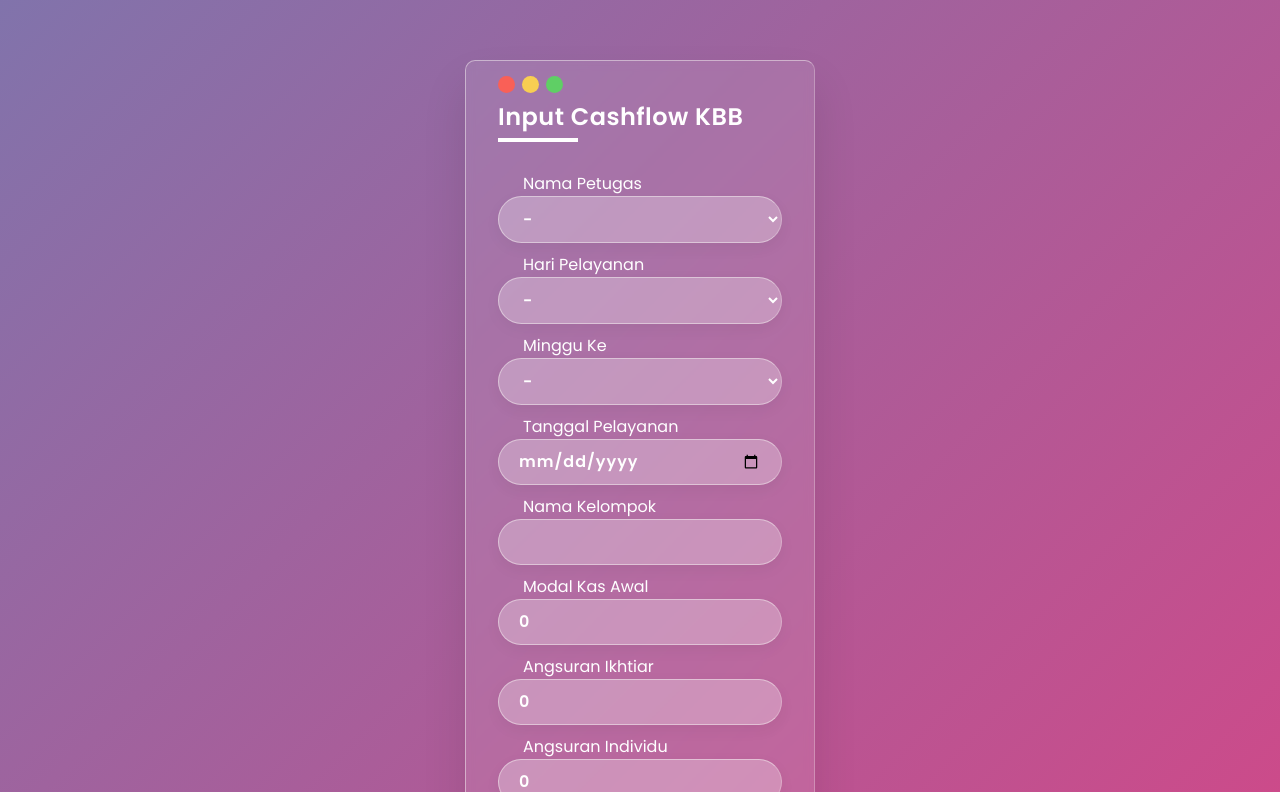
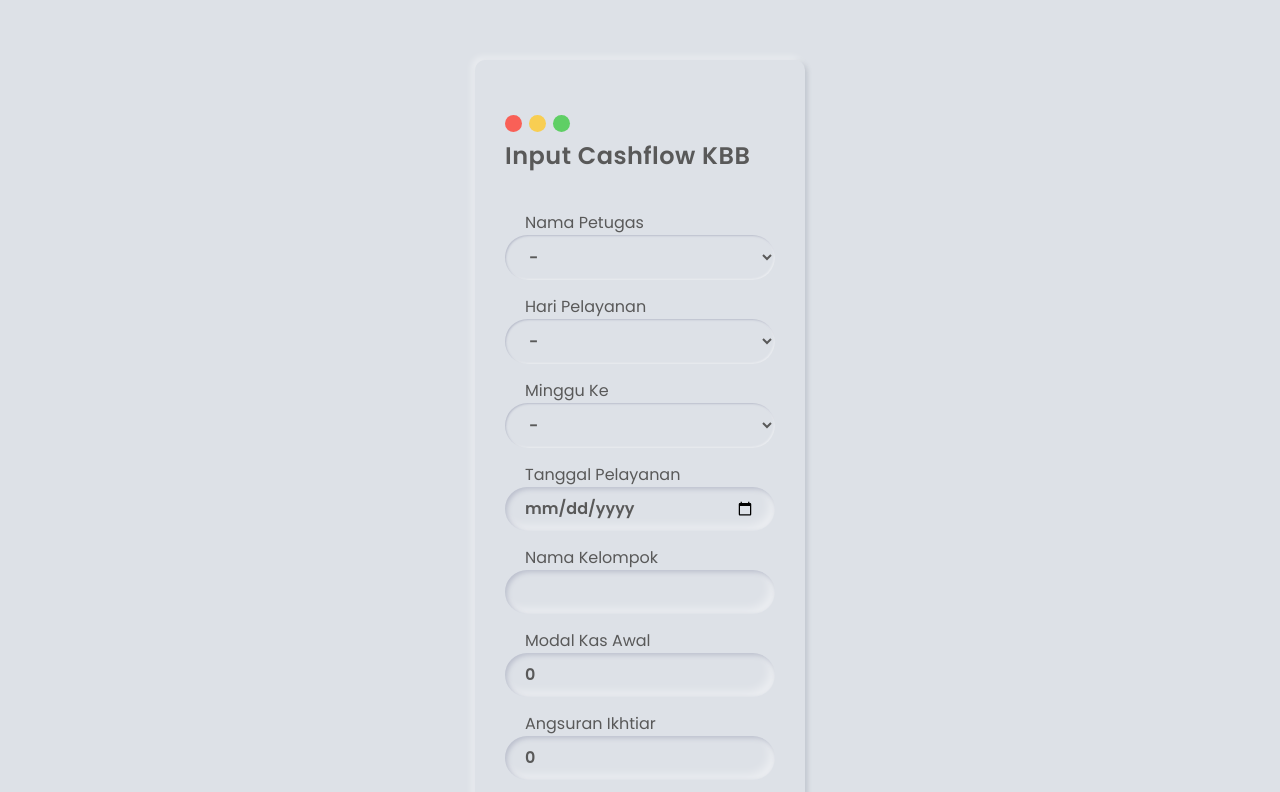
Before and after one commit to aripbudiman/UI.github.io, a plain HTML site: page index.html in a window 1280 px wide. Shown: the top 792 px of the page. Drawn offline with nearby package versions, Linux system fonts and the light colour scheme.

Commit message:
style update

```diff
--- a/style.css
+++ b/style.css
@@ -1,13 +1,16 @@
 @import url("https://fonts.googleapis.com/css?family=poppins:200,300,400,500,600,700,800,900&display=swap");
+
 * {
     margin: 0;
     padding: 0;
     box-sizing: border-box;
     font-family: "Poppins", sans-serif;
 }
+
 html {
     scroll-behavior: smooth;
 }
+
 /* body {
   overflow: hidden;
 } */
@@ -17,135 +20,104 @@ section {
     justify-content: center;
     align-items: center;
     min-height: 100vh;
-  background: linear-gradient(-45deg, #ee7752, #e73c7e, #23a6d5, #23d5ab);
-  background-size: 400% 400%;
-  animation: gradient 10s ease infinite;
+    /* background: linear-gradient(-45deg, #ee7752, #e73c7e, #23a6d5, #23d5ab); */
+    background: #dde1e7;
 }
-
-@keyframes gradient {
-  0% {
-    background-position: 0% 50%;
-  }
-  50% {
-    background-position: 100% 50%;
-  }
-  100% {
-    background-position: 0% 50%;
-  }
-}
-
-/*
-section .color {
-  position: absolute;
-  filter: blur(150px);
-}
-section .color:nth-child(1) {
-  top: -350px;
-  width: 600px;
-  height: 600px;
-  background: #ff359b;
-}
-section .color:nth-child(2) {
-  bottom: -150px;
-  left: 100px;
-  width: 500px;
-  height: 500px;
-  background: #00cec9;
-  /* background: #fffd87; */
-/* }
-section .color:nth-child(3) {
-  bottom: 50px;
-  right: 100px;
-  width: 300px;
-  height: 300px;
-  background: #00d2ff;
-}
-*/
 
 .box {
     position: relative;
 }
+
 .container {
     margin-top: 40px;
     margin-bottom: 50px;
     position: relative;
-  width: 350px;
     min-height: 400px;
     background: rgba(255, 255, 255, 0.1);
     border-radius: 10px;
     display: flex;
-  justify-content: center;
-  align-items: center;
-  backdrop-filter: blur(5px);
-  box-shadow: 0 25px 45px rgba(0, 0, 0, 0.1);
-  border: 1px solid rgba(245, 241, 241, 0.5);
-  border-right: 1px solid rgba(245, 241, 241, 0.3);
-  border-bottom: 1px solid rgba(245, 241, 241, 0.5);
+    width: 330px;
+    padding: 40px 10px;
+    background: #dde1e7;
+    border-radius: 10px;
+    box-shadow: -3px -3px 7px #ffffff73,
+        2px 2px 5px rgba(94, 104, 121, 0.288);
 }
+
 .form {
     position: relative;
     width: 100%;
     height: 100%;
     padding: 15px 20px 40px 20px;
 }
+
 .form h2 {
     position: relative;
-  color: #fff;
+    color: #595959;
     font-size: 24px;
     font-weight: 600;
     letter-spacing: 0.5px;
     margin-bottom: 40px;
 }
-.form h2::before {
-  content: "";
-  position: absolute;
-  left: 0;
-  bottom: -10px;
-  width: 80px;
-  height: 4px;
-  background: #fff;
-}
+
+
 .form .inputBox,
 .form .inputBox1 {
     width: 100%;
-  margin-top: 10px;
+    margin-top: 15px;
 }
+
 .form .inputBox input,
 .form .inputBox1 input,
 .form .inputBox select {
     width: 100%;
-  background: rgba(255, 255, 255, 0.274);
     border: none;
     outline: none;
     padding: 10px 20px;
     border-radius: 35px;
-  border: 1px solid rgba(245, 241, 241, 0.5);
-  border-right: 1px solid rgba(245, 241, 241, 0.3);
-  border-bottom: 1px solid rgba(245, 241, 241, 0.5);
     font-size: 16px;
-  letter-spacing: 1px;
-  color: #fff;
+    color: #595959;
     box-shadow: 0 5px 15px rgba(0, 0, 0, 0.05);
     font-weight: 600;
+    background: #dde1e7;
+    color: #595959;
+    border-radius: 25px;
+    box-shadow: inset 2px 2px 5px #BABECC,
+        inset -5px -5px 10px #ffffff73;
 }
+
+.form .inputBox1 #majelis {
+    font-variant: uppercase;
+}
+
+.form .inputBox1 #majelis:focus {
+    box-shadow: inset 1px 1px 2px #BABECC,
+        inset -1px -1px 2px #ffffff73
+}
+
+.form .inputBox input:focus,
+.form .inputBox input:focus,
+.form .inputBox select {
+    box-shadow: inset 1px 1px 2px #BABECC,
+        inset -1px -1px 2px #ffffff73
+}
+
 .form .inputBox input::placeholder,
 .form .inputBox1 input::placeholder,
 .form .inputBox textarea::placeholder {
-  color: #fff;
+    color: #595959;
 }
+
 .form button[type="submit"],
 .form button[type="button"] {
-  background: rgba(255, 255, 255, 0.274);
+    background: #28e4fd;
     border: none;
     outline: none;
     padding: 10px 20px;
     border-radius: 20px;
-  border: 1px solid rgba(245, 241, 241, 0.5);
-  border-right: 1px solid rgba(245, 241, 241, 0.3);
-  border-bottom: 1px solid rgba(245, 241, 241, 0.5);
     font-size: 16px;
     letter-spacing: 1px;
-  color: #fff;
+    color: white;
     box-shadow: 0 5px 15px rgba(0, 0, 0, 0.05);
     font-weight: 600;
     max-width: 100px;
@@ -153,10 +125,20 @@ section .color:nth-child(3) {
     margin-bottom: 20px;
     margin-top: 20px;
 }
+
+.form button:hover {
+    background: #f65f9c;
+}
+
+.form button:active {
+    background: #49e2a5;
+}
+
 .form .inputBox select option {
-  color: #ff359b;
+    color: #595959;
     background: rgba(255, 255, 255, 0.05);
 }
+
 .menu-circle {
     width: 17px;
     height: 17px;
@@ -167,6 +149,7 @@ section .color:nth-child(3) {
     flex-shrink: 0;
     margin-bottom: 10px;
 }
+
 .form .inputBox textarea {
     width: 100%;
     height: 70px;
@@ -180,16 +163,18 @@ section .color:nth-child(3) {
     border-bottom: 1px solid rgba(245, 241, 241, 0.5);
     font-size: 16px;
     letter-spacing: 1px;
-  color: #fff;
+    color: #595959;
     box-shadow: 0 5px 15px rgba(0, 0, 0, 0.05);
     font-weight: 600;
     resize: none;
 }
+
 .form .inputBox label,
 .form .inputBox1 label {
-  margin-left: 25px;
-  color: #fff;
+    padding-left: 20px;
+    color: #595959;
 }
+
 .form .alert {
     background: rgba(114, 228, 114, 0.274);
     border: none;
```
Lines whose indentation alone changed are shown as unchanged.
